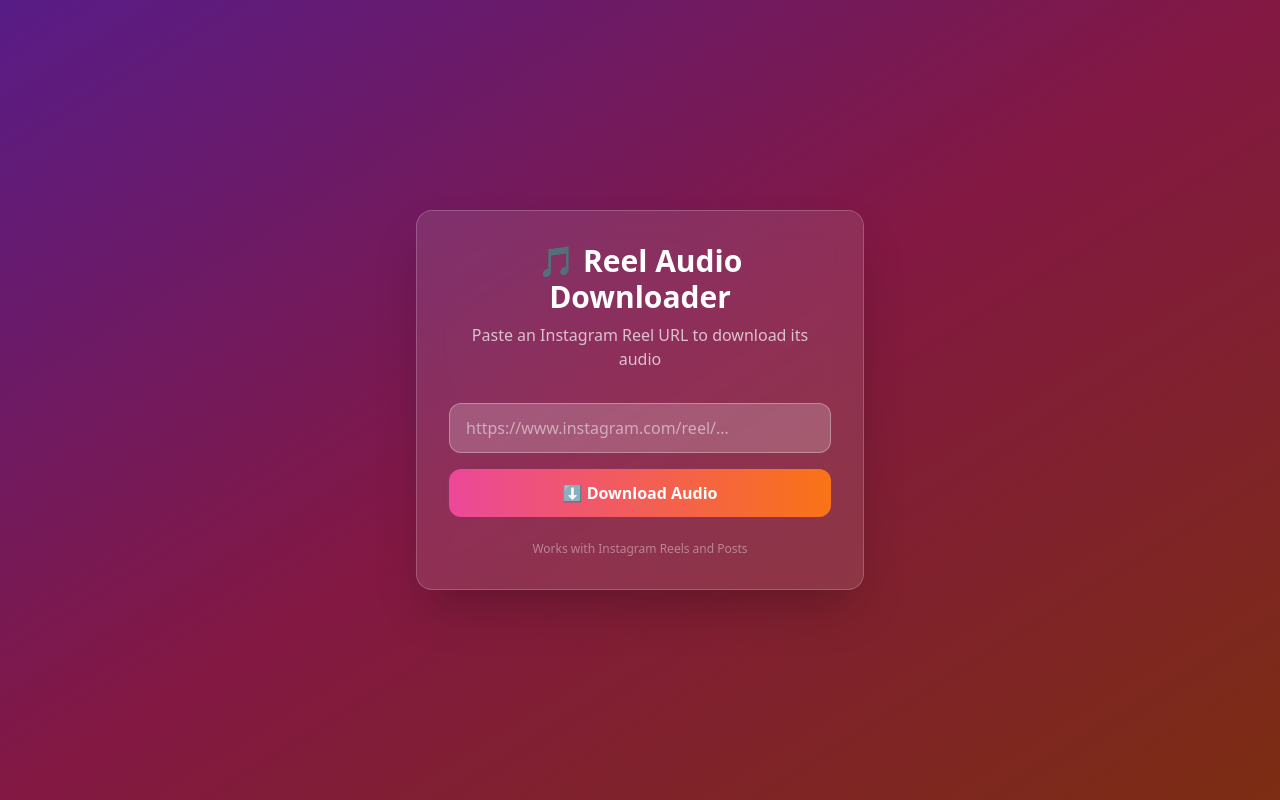
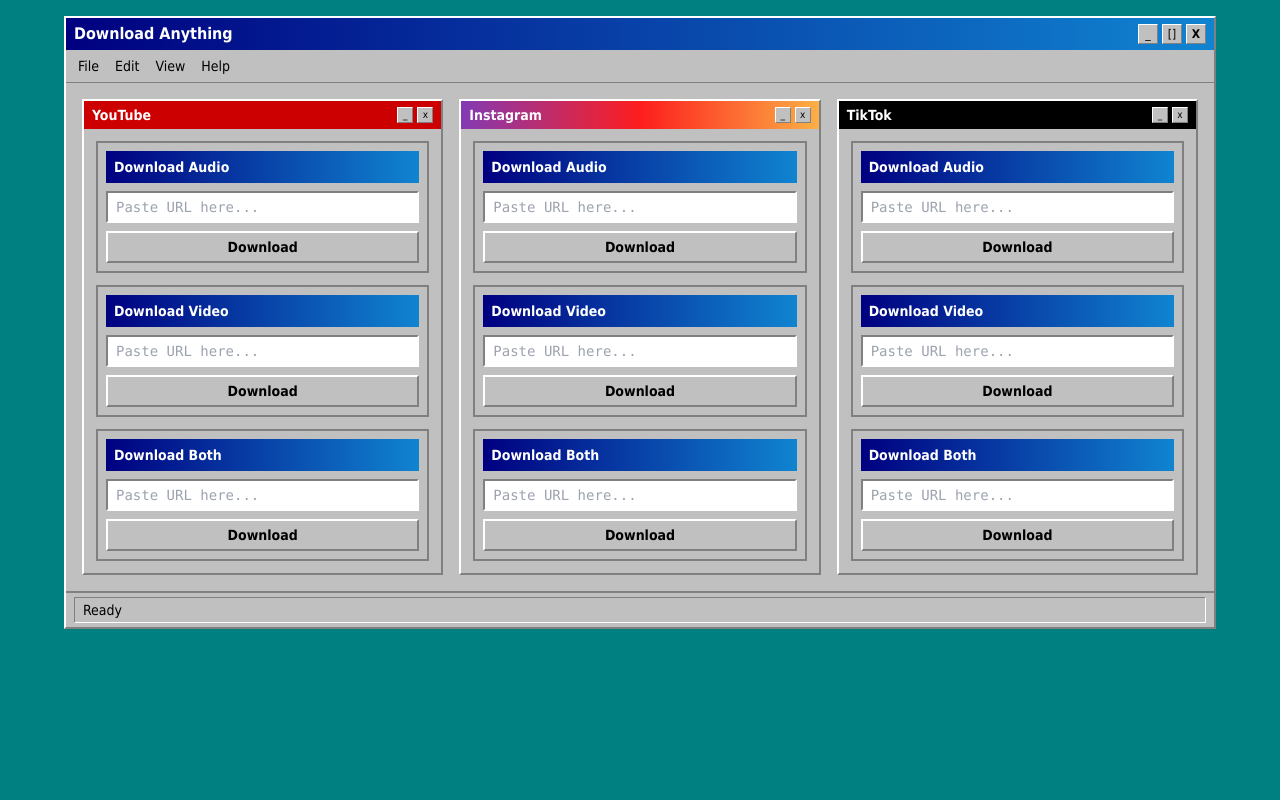
Before and after one commit to egabrielsson/download-anything, a React (Vite) app in the folder frontend/: page / in a window 1280 px wide. Built offline with nearby package versions, Linux system fonts and the light colour scheme.

Commit message:
Alter UI theme

```diff
--- a/frontend/src/App.tsx
+++ b/frontend/src/App.tsx
@@ -1,122 +1,128 @@
-import { useState } from "react";
+interface DownloadSectionProps {
+  title: string;
+  placeholder: string;
+  onDownload: (url: string) => void;
+}
 
-function App() {
-  const [url, setUrl] = useState("");
-  const [loading, setLoading] = useState(false);
-  const [error, setError] = useState("");
+function DownloadSection({
+  title,
+  placeholder,
+  onDownload,
+}: DownloadSectionProps) {
+  return (
+    <div className="border-2 border-[#808080] bg-[#c0c0c0] p-2">
+      <div className="bg-gradient-to-r from-[#000080] to-[#1084d0] px-2 py-1 mb-2">
+        <span className="text-white text-sm font-bold">{title}</span>
+      </div>
+      <input
+        type="text"
+        placeholder={placeholder}
+        className="w-full px-2 py-1 border-2 border-t-[#808080] border-l-[#808080] border-b-white border-r-white bg-white text-black text-sm font-mono mb-2"
+      />
+      <button
+        onClick={() => onDownload("")}
+        className="w-full px-4 py-1 bg-[#c0c0c0] border-2 border-t-white border-l-white border-b-[#808080] border-r-[#808080] text-black text-sm font-bold active:border-t-[#808080] active:border-l-[#808080] active:border-b-white active:border-r-white"
+      >
+        Download
+      </button>
+    </div>
+  );
+}
 
-  const handleDownload = async () => {
-    if (!url.trim()) {
-      setError("Please enter a URL");
-      return;
-    }
+interface PlatformColumnProps {
+  platform: string;
+  color: string;
+}
 
-    setLoading(true);
-    setError("");
-
-    try {
-      const response = await fetch("/api/download", {
-        method: "POST",
-        headers: {
-          "Content-Type": "application/json",
-        },
-        body: JSON.stringify({ url: url.trim() }),
-      });
-
-      if (!response.ok) {
-        const errorData = await response.json();
-        throw new Error(errorData.error || "Failed to download");
-      }
-
-      // Get the blob and download it
-      const blob = await response.blob();
-      const downloadUrl = window.URL.createObjectURL(blob);
-
-      // Extract filename from Content-Disposition header or use default
-      const contentDisposition = response.headers.get("Content-Disposition");
-      let filename = "instagram_audio.mp3";
-      if (contentDisposition) {
-        const match = contentDisposition.match(/filename="(.+)"/);
-        if (match) filename = match[1];
-      }
-
-      // Create download link and click it
-      const a = document.createElement("a");
-      a.href = downloadUrl;
-      a.download = filename;
-      document.body.appendChild(a);
-      a.click();
-      document.body.removeChild(a);
-      window.URL.revokeObjectURL(downloadUrl);
-
-      setUrl("");
-    } catch (err) {
-      setError(err instanceof Error ? err.message : "An error occurred");
-    } finally {
-      setLoading(false);
-    }
+function PlatformColumn({ platform, color }: PlatformColumnProps) {
+  const handleDownload = (type: string) => {
+    console.log(`[${platform}] Download ${type} - Not implemented yet`);
   };
 
   return (
-    <div className="min-h-screen bg-gradient-to-br from-purple-900 via-pink-900 to-orange-900 flex items-center justify-center p-4">
-      <div className="bg-white/10 backdrop-blur-lg rounded-2xl p-8 w-full max-w-md shadow-2xl border border-white/20">
-        <h1 className="text-3xl font-bold text-white text-center mb-2">
-          🎵 Reel Audio Downloader
-        </h1>
-        <p className="text-white/70 text-center mb-8">
-          Paste an Instagram Reel URL to download its audio
-        </p>
-
-        <div className="space-y-4">
-          <input
-            type="text"
-            value={url}
-            onChange={(e) => setUrl(e.target.value)}
-            placeholder="https://www.instagram.com/reel/..."
-            className="w-full px-4 py-3 rounded-xl bg-white/20 border border-white/30 text-white placeholder-white/50 focus:outline-none focus:ring-2 focus:ring-pink-500 focus:border-transparent transition"
-            onKeyDown={(e) => e.key === "Enter" && handleDownload()}
-          />
-
-          {error && (
-            <div className="bg-red-500/20 border border-red-500/50 rounded-lg p-3 text-red-200 text-sm">
-              {error}
-            </div>
-          )}
-
-          <button
-            onClick={handleDownload}
-            disabled={loading}
-            className="w-full py-3 px-4 bg-gradient-to-r from-pink-500 to-orange-500 hover:from-pink-600 hover:to-orange-600 disabled:from-gray-500 disabled:to-gray-600 text-white font-semibold rounded-xl transition-all duration-200 transform hover:scale-[1.02] active:scale-[0.98] disabled:cursor-not-allowed disabled:transform-none"
-          >
-            {loading ? (
-              <span className="flex items-center justify-center gap-2">
-                <svg className="animate-spin h-5 w-5" viewBox="0 0 24 24">
-                  <circle
-                    className="opacity-25"
-                    cx="12"
-                    cy="12"
-                    r="10"
-                    stroke="currentColor"
-                    strokeWidth="4"
-                    fill="none"
-                  />
-                  <path
-                    className="opacity-75"
-                    fill="currentColor"
-                    d="M4 12a8 8 0 018-8V0C5.373 0 0 5.373 0 12h4zm2 5.291A7.962 7.962 0 014 12H0c0 3.042 1.135 5.824 3 7.938l3-2.647z"
-                  />
-                </svg>
-                Downloading...
-              </span>
-            ) : (
-              "⬇️ Download Audio"
-            )}
+    <div className="border-2 border-t-white border-l-white border-b-[#808080] border-r-[#808080] bg-[#c0c0c0]">
+      {/* Title Bar */}
+      <div className={`${color} px-2 py-1 flex items-center justify-between`}>
+        <span className="text-white text-sm font-bold">{platform}</span>
+        <div className="flex gap-1">
+          <button className="w-4 h-4 bg-[#c0c0c0] border border-t-white border-l-white border-b-[#808080] border-r-[#808080] text-[10px] leading-none">
+            _
+          </button>
+          <button className="w-4 h-4 bg-[#c0c0c0] border border-t-white border-l-white border-b-[#808080] border-r-[#808080] text-[10px] leading-none">
+            x
           </button>
         </div>
+      </div>
 
-        <p className="text-white/40 text-xs text-center mt-6">
-          Works with Instagram Reels and Posts
-        </p>
+      {/* Content */}
+      <div className="p-3 space-y-3">
+        <DownloadSection
+          title="Download Audio"
+          placeholder="Paste URL here..."
+          onDownload={() => handleDownload("audio")}
+        />
+        <DownloadSection
+          title="Download Video"
+          placeholder="Paste URL here..."
+          onDownload={() => handleDownload("video")}
+        />
+        <DownloadSection
+          title="Download Both"
+          placeholder="Paste URL here..."
+          onDownload={() => handleDownload("both")}
+        />
+      </div>
+    </div>
+  );
+}
+
+function App() {
+  return (
+    <div className="min-h-screen bg-[#008080] p-4">
+      {/* Main Window */}
+      <div className="max-w-6xl mx-auto border-2 border-t-white border-l-white border-b-[#808080] border-r-[#808080] bg-[#c0c0c0]">
+        {/* Window Title Bar */}
+        <div className="bg-gradient-to-r from-[#000080] to-[#1084d0] px-2 py-1 flex items-center justify-between">
+          <span className="text-white font-bold">Download Anything</span>
+          <div className="flex gap-1">
+            <button className="w-5 h-5 bg-[#c0c0c0] border border-t-white border-l-white border-b-[#808080] border-r-[#808080] text-xs leading-none">
+              _
+            </button>
+            <button className="w-5 h-5 bg-[#c0c0c0] border border-t-white border-l-white border-b-[#808080] border-r-[#808080] text-xs leading-none">
+              []
+            </button>
+            <button className="w-5 h-5 bg-[#c0c0c0] border border-t-white border-l-white border-b-[#808080] border-r-[#808080] text-xs leading-none font-bold">
+              X
+            </button>
+          </div>
+        </div>
+
+        {/* Menu Bar */}
+        <div className="bg-[#c0c0c0] border-b border-[#808080] px-1 py-1">
+          <span className="px-2 text-sm">File</span>
+          <span className="px-2 text-sm">Edit</span>
+          <span className="px-2 text-sm">View</span>
+          <span className="px-2 text-sm">Help</span>
+        </div>
+
+        {/* Content Area */}
+        <div className="p-4">
+          <div className="grid grid-cols-1 md:grid-cols-3 gap-4">
+            <PlatformColumn platform="YouTube" color="bg-[#cc0000]" />
+            <PlatformColumn
+              platform="Instagram"
+              color="bg-gradient-to-r from-[#833ab4] via-[#fd1d1d] to-[#fcb045]"
+            />
+            <PlatformColumn platform="TikTok" color="bg-black" />
+          </div>
+        </div>
+
+        {/* Status Bar */}
+        <div className="border-t-2 border-[#808080] bg-[#c0c0c0] px-2 py-1 flex">
+          <div className="border border-t-[#808080] border-l-[#808080] border-b-white border-r-white px-2 flex-1">
+            <span className="text-sm">Ready</span>
+          </div>
+        </div>
       </div>
     </div>
   );
--- a/frontend/src/index.css
+++ b/frontend/src/index.css
@@ -2,12 +2,35 @@
 @tailwind components;
 @tailwind utilities;
 
+@import url("https://fonts.googleapis.com/css2?family=VT323&display=swap");
+
 body {
-  font-family:
-    system-ui,
-    -apple-system,
-    BlinkMacSystemFont,
-    "Segoe UI",
-    Roboto,
-    sans-serif;
+  font-family: "VT323", "MS Sans Serif", Tahoma, sans-serif;
+  -webkit-font-smoothing: none;
+  -moz-osx-font-smoothing: grayscale;
+  image-rendering: pixelated;
 }
+
+/* Windows XP style button hover */
+button:hover:not(:active) {
+  filter: brightness(1.05);
+}
+
+/* Pixelated scrollbar */
+::-webkit-scrollbar {
+  width: 16px;
+  background: #c0c0c0;
+}
+
+::-webkit-scrollbar-thumb {
+  background: #c0c0c0;
+  border: 2px solid;
+  border-color: white #808080 #808080 white;
+}
+
+::-webkit-scrollbar-button {
+  background: #c0c0c0;
+  border: 2px solid;
+  border-color: white #808080 #808080 white;
+  height: 16px;
+}
```
